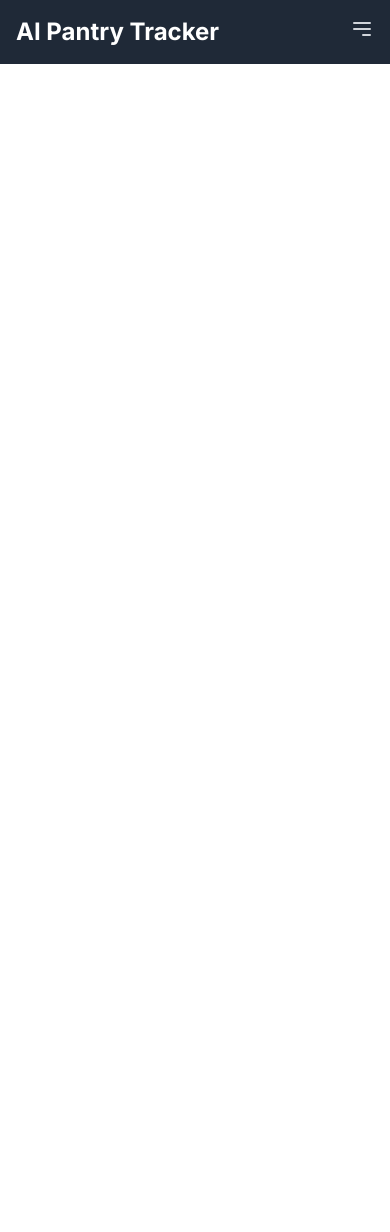
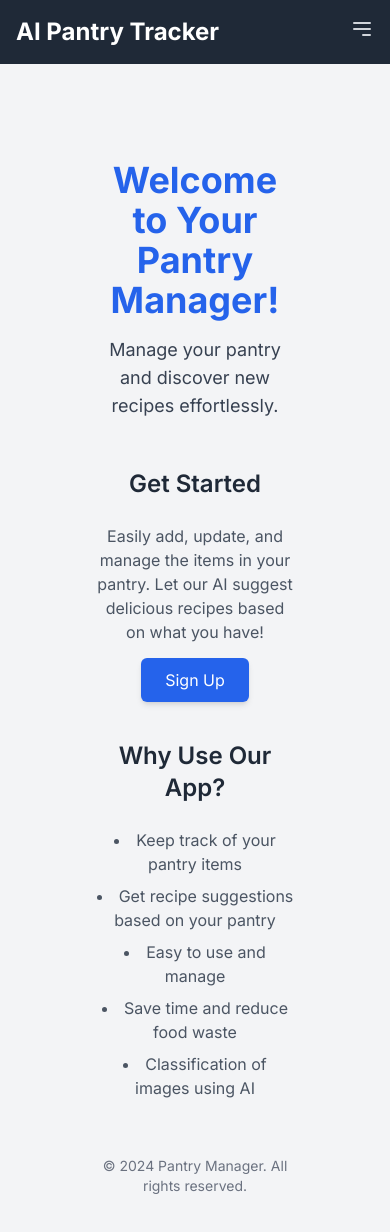
Before and after one commit to rishabhguptajs/ai-pantry-tracker, a Next.js app: page / in a window 390 px wide. Shown: the top 1232 px of the page. Before the commit the page ends 844 px from the top, so only its background shows below. Built offline with nearby package versions, Linux system fonts and the light colour scheme; no server answers.

Commit message:
refactor: Update landing page with responsive design and authentication logic

```diff
--- a/src/app/page.tsx
+++ b/src/app/page.tsx
@@ -1,10 +1,51 @@
-"use client"
+"use client";
+
+import React from 'react';
+import Link from 'next/link';
+import { useAuth } from '@/context/AuthContext';
 
 export default function Home() {
+  const { user } = useAuth();
 
   return (
-    <main className="flex flex-col items-center justify-between p-24">
+    <main className="flex flex-col items-center justify-center p-24 min-h-screen bg-gray-100">
+      <header className="text-center mb-12">
+        <h1 className="text-4xl font-bold text-blue-600 mb-4">Welcome to Your Pantry Manager!</h1>
+        <p className="text-lg text-gray-700">Manage your pantry and discover new recipes effortlessly.</p>
+      </header>
 
+      <section className="text-center mb-12">
+        <h2 className="text-2xl font-semibold text-gray-800 mb-6">Get Started</h2>
+        <p className="text-base text-gray-600 max-w-md mx-auto mb-6">
+          Easily add, update, and manage the items in your pantry. Let our AI suggest delicious recipes based on what you have!
+        </p>
+
+        { user ? (
+          <Link href="/dashboard"  className="bg-blue-600 text-white px-6 py-3 rounded-md shadow-md hover:bg-blue-700">
+            Go to Pantry
+          </Link>
+        ) : (
+          <Link href="/signup"  className="bg-blue-600 text-white px-6 py-3 rounded-md shadow-md hover:bg-blue-700">
+            Sign Up
+          </Link>
+        ) }
+
+      </section>
+
+      <section className="text-center">
+        <h2 className="text-2xl font-semibold text-gray-800 mb-6">Why Use Our App?</h2>
+        <ul className="text-base text-gray-600 max-w-md mx-auto list-disc list-inside">
+          <li className="mb-2">Keep track of your pantry items</li>
+          <li className="mb-2">Get recipe suggestions based on your pantry</li>
+          <li className="mb-2">Easy to use and manage</li>
+          <li className="mb-2">Save time and reduce food waste</li>
+          <li className="mb-2">Classification of images using AI</li>
+        </ul>
+      </section>
+
+      <footer className="text-center mt-12">
+        <p className="text-sm text-gray-500">&copy; 2024 Pantry Manager. All rights reserved.</p>
+      </footer>
     </main>
   );
 }
```
